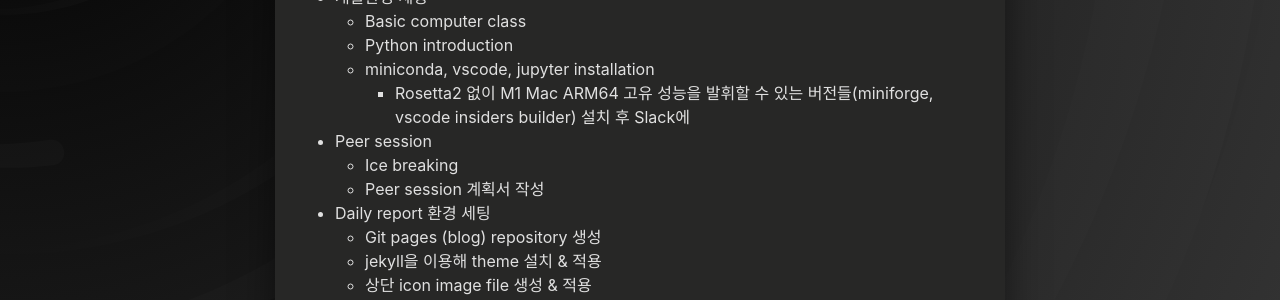
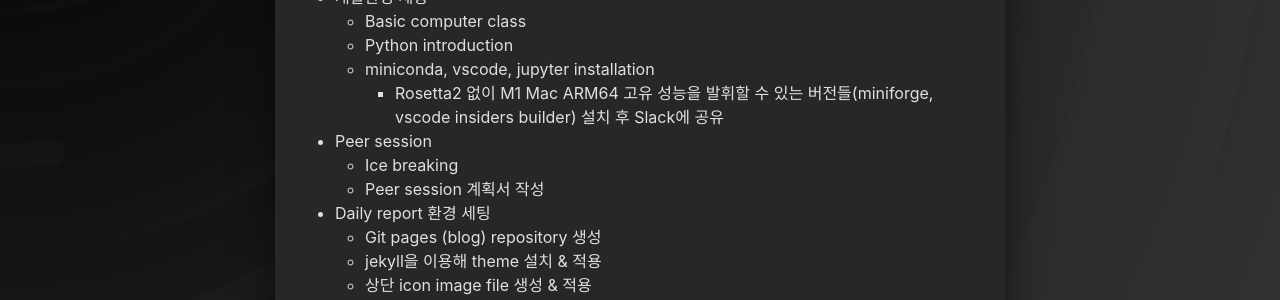
Before and after one commit to philgineer/philgineer.github.io, a Jekyll site: the page built from _posts/2021-01-18-boostcamp_001.md, in a window 1280 px wide. Shown: the part 228-528 px from the top of the page. Built offline with Jekyll 4.4.1, drawn with Linux system fonts in a browser that asks for light colours; our own code applies the rules of GitHub Pages for plain Markdown files.

Commit message:
Update 2021-01-18-boostcamp_001.md

```diff
--- a/_posts/2021-01-18-boostcamp_001.md
+++ b/_posts/2021-01-18-boostcamp_001.md
@@ -7,7 +7,7 @@ date: 2021-01-18
 	* Basic computer class
 	* Python introduction
 	* miniconda, vscode, jupyter installation
-		* Rosetta2 없이 M1 Mac ARM64 고유 성능을 발휘할 수 있는 버전들(miniforge, vscode insiders builder) 설치 후 Slack에
+		* Rosetta2 없이 M1 Mac ARM64 고유 성능을 발휘할 수 있는 버전들(miniforge, vscode insiders builder) 설치 후 Slack에 공유
 	<br>
 * Peer session
 	* Ice breaking
```
